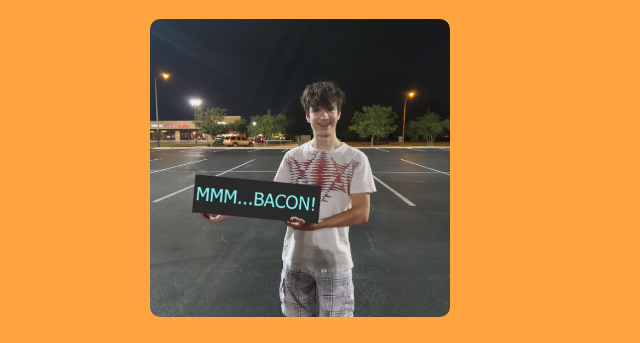
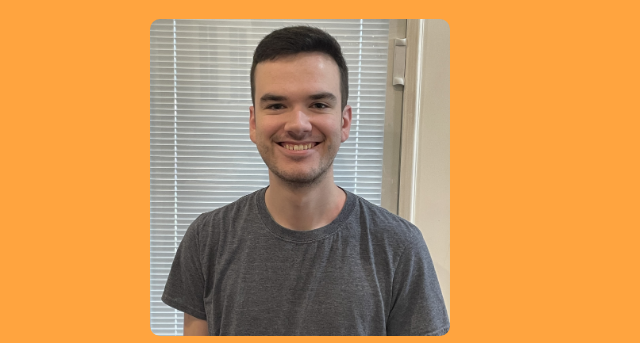
Before and after one commit to Xperience007/Xperience007.github.io, a plain HTML site: page index.html in a window 1280 px wide. Shown: the part 61-404 px from the top of the page, without its empty margins (340-980 px from the left). Drawn offline with Linux system fonts and the light colour scheme; a web font is replaced by a local one.

Commit message:
Fifth Push

```diff
--- a/index.html
+++ b/index.html
@@ -65,7 +65,7 @@
     <body>
         <h1>Tyler Searle</h1>
         <div style="text-align: center;">
-            <img src="images/unknown.png" alt="An image of Tyler Searle">
+            <img src="images/IMG_0741.JPG" alt="An image of Tyler Searle">
         </div>
         <div class="about">
             <p>-------------------</p>
```
Also changed, not shown: images/IMG_0741.JPG (added), images/unknown.png (deleted).
